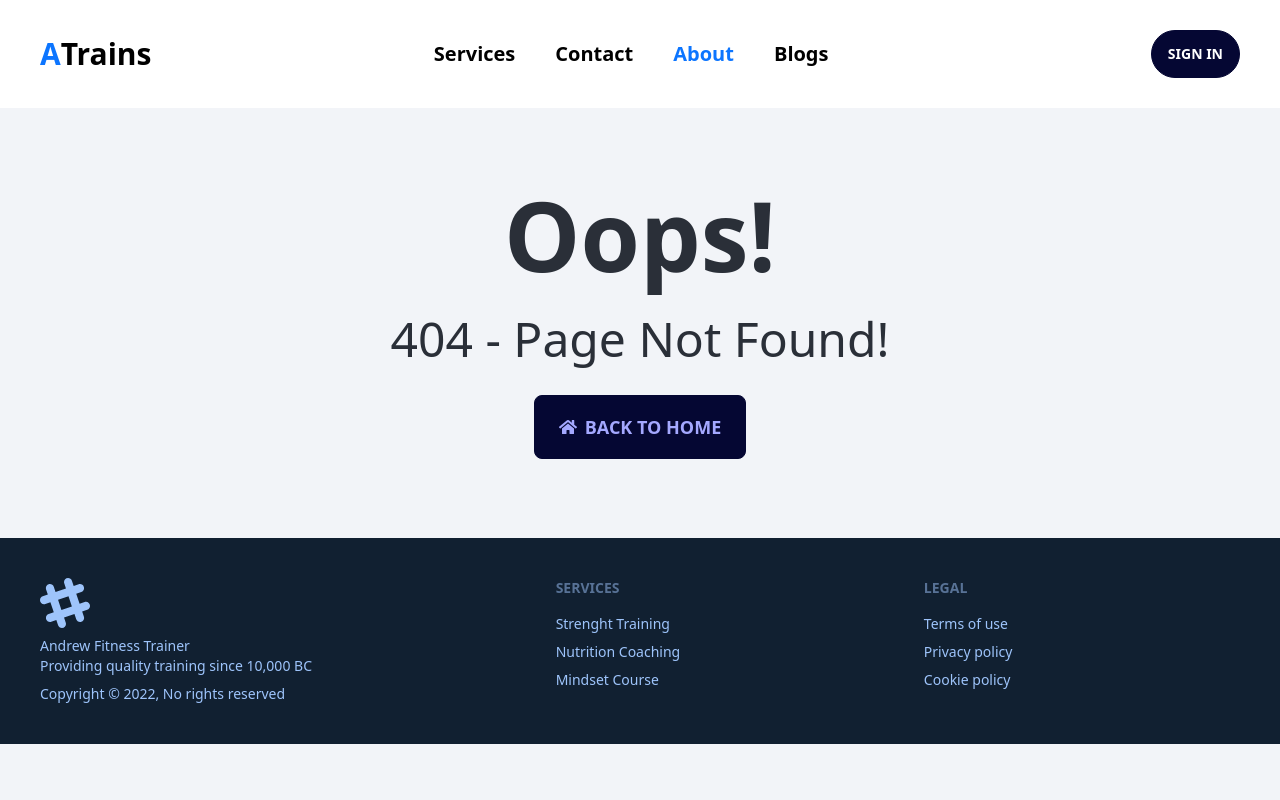
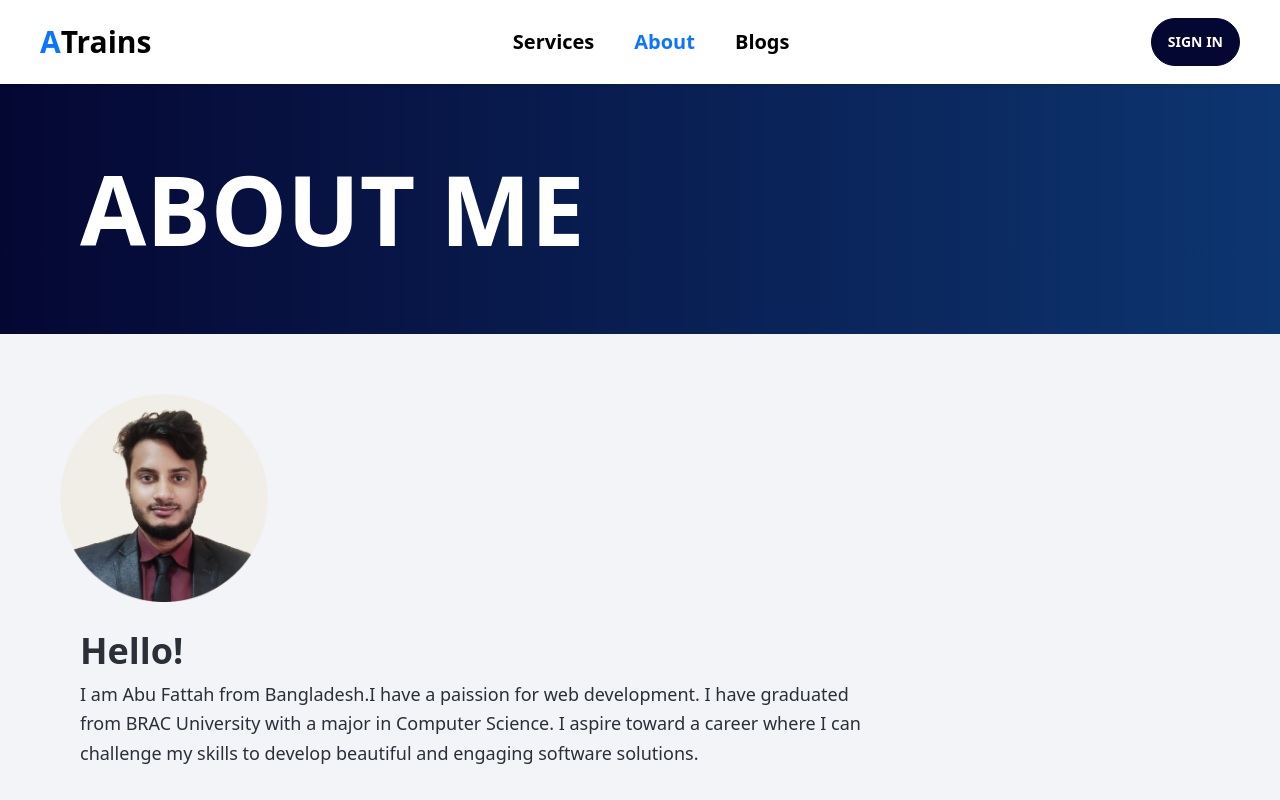
Before and after one commit to AbuFattah/gym-trainer, a React (Vite) app: page /about in a window 1280 px wide. Shown: the top 800 px of the page. Built offline with nearby package versions, Linux system fonts and the light colour scheme; no server answers.

Commit message:
added about me page

```diff
--- a/src/App.jsx
+++ b/src/App.jsx
@@ -14,6 +14,7 @@ import NotFound from "./pages/NotFound";
 import ForgotPassword from "./pages/ForgotPassword";
 import Loading from "./components/Loading";
 import PrivateRoute from "./components/PrivateRoute";
+import About from "./pages/About";
 function App() {
   return (
     <>
@@ -23,6 +24,8 @@ function App() {
         <Route path="/blogs" element={<Blogs />} />
         <Route path="/register" element={<Register />} />
         <Route path="/signin" element={<SignIn />} />
+        <Route path="/about" element={<About />} />
+
         <Route path="/forgot-password" element={<ForgotPassword />} />
 
         <Route
--- a/src/components/ConnectWithMe.jsx
+++ b/src/components/ConnectWithMe.jsx
@@ -5,7 +5,7 @@ import twitter from "../assets/images/twitter.png";
 import linkedin from "../assets/images/linkedin.png";
 const ConnectWithMe = () => {
   return (
-    <div className="bg-slate-200">
+    <div className="bg-slate-200 shadow">
       <div className="container mx-auto p-10">
         <h1 className="text-center text-4xl  mb-5 text-lightBlue">
           CONNECT WITH ME
--- a/src/components/Footer.jsx
+++ b/src/components/Footer.jsx
@@ -5,7 +5,7 @@ import { HashLink } from "react-router-hash-link/dist/react-router-hash-link.cjs
 const Footer = () => {
   const footerYear = new Date().getFullYear();
   return (
-    <footer className="footer p-10 bg-neutral text-accent">
+    <footer className="footer p-10  lg:pl-52 bg-neutral text-accent">
       <div>
         <svg
           width="50"
--- a/src/components/Header.jsx
+++ b/src/components/Header.jsx
@@ -14,8 +14,8 @@ const Header = () => {
 
   return (
     <>
-      <header className="text-black sticky w-full top-0 z-20 bg-white">
-        <div className="container py-5 px-10 mx-auto flex  gap-10  justify-between items-center">
+      <header className="shadow text-black sticky w-full top-0 z-20 bg-white">
+        <div className="container py-2 px-10 mx-auto flex  gap-10  justify-between items-center">
           <HashLink to="/#" className="text-3xl font-semibold">
             <span className="text-secondary font-bold">A</span>Trains
           </HashLink>
@@ -40,7 +40,7 @@ const Header = () => {
                   Services
                 </HashLink>
               </li>
-              <li>
+              {/* <li>
                 <Link
                   className={`hover:text-secondary duration-200 ease-in ${
                     location.pathname === "/contact"
@@ -51,7 +51,7 @@ const Header = () => {
                 >
                   Contact
                 </Link>
-              </li>
+              </li> */}
               <li>
                 <Link
                   className={`hover:text-secondary duration-200 ease-in ${
@@ -76,11 +76,6 @@ const Header = () => {
                   Blogs
                 </Link>
               </li>
-              <li>
-                <button className="inline md:hidden btn btn-info text-white btn-md rounded">
-                  Sign In
-                </button>
-              </li>
             </ul>
           </nav>
           <button
@@ -92,7 +87,7 @@ const Header = () => {
               }
               navigate("/signin");
             }}
-            className="btn btn-primary text-white btn-md rounded-full"
+            className="btn btn-primary btn-sm  text-white md:btn-md rounded-full"
           >
             {user ? "Sign Out" : "Sign In"}
           </button>
--- a/src/index.css
+++ b/src/index.css
@@ -15,6 +15,13 @@
   }
 }
 
+.about-div {
+  background-image: linear-gradient(90deg, #666, white);
+  display: inline-block;
+  -webkit-background-clip: text;
+  background-clip: text;
+  color: transparent;
+}
 html {
   scroll-behavior: smooth;
 }
--- a/src/pages/About.jsx
+++ b/src/pages/About.jsx
@@ -1,9 +1,40 @@
 import React from "react";
-
+import profileImg from "../assets/images/profile-img.png";
 const About = () => {
   return (
     <div>
-      <h1>About</h1>
+      <div
+        style={{
+          background: "rgb(5,7,51)",
+          background:
+            "linear-gradient(90deg, rgba(5,7,51,1) 0%, rgba(13,53,112,1) 100%)",
+        }}
+        className="h-[150px] md:h-[250px] flex flex-col justify-center mdjustify-end p-10"
+      >
+        <div className="container mx-auto p-10">
+          <h1 className=" text-white text-4xl   md:text-8xl  font-semibold">
+            ABOUT ME
+          </h1>
+        </div>
+      </div>
+
+      <div className="container mx-auto p-10">
+        <div className="">
+          <div className=" p-5 ">
+            <img className="w-52" src={profileImg} alt="" />
+          </div>
+          <div className="pl-5 md:pl-10">
+            <h1 className="text-4xl font-semibold leading-relaxed ">Hello!</h1>
+
+            <p className="max-w-[800px] text-lg leading-relaxed">
+              I am Abu Fattah from Bangladesh.I have a paission for web
+              development. I have graduated from BRAC University with a major in
+              Computer Science. I aspire toward a career where I can challenge
+              my skills to develop beautiful and engaging software solutions.
+            </p>
+          </div>
+        </div>
+      </div>
     </div>
   );
 };
--- a/src/pages/Blogs.jsx
+++ b/src/pages/Blogs.jsx
@@ -1,11 +1,16 @@
 import React from "react";
+import { Link, useNavigate } from "react-router-dom";
 
 const Blogs = () => {
+  const navigate = useNavigate();
   return (
     <div
       style={{ minHeight: "calc(100vh - 108px)", lineHeight: "36px" }}
       className="container mx-auto  px-8 text-xl  max-w-[750px] "
     >
+      <button className="btn btn-ghost my-5" onClick={() => navigate("/")}>
+        Go Home
+      </button>
       <div className="my-10">
         <h1 className="font-semibold text-4xl my-8">
           Difference between authorization and authentication?
--- a/src/pages/NotFound.jsx
+++ b/src/pages/NotFound.jsx
@@ -4,7 +4,7 @@ import { Link } from "react-router-dom";
 function NotFound() {
   return (
     <div
-      style={{ minHeight: "calc(100vh - 370px)" }}
+      style={{ minHeight: "calc(100vh - 206px + 84px)" }}
       className=" flex items-center justify-center"
     >
       <div className="max-w-lg mx-auto text-center my-5">
--- a/src/pages/Register.jsx
+++ b/src/pages/Register.jsx
@@ -82,7 +82,7 @@ const Register = () => {
   if (user) {
     console.log("yo");
     toast.success("Registration Successful");
-    navigate("/");
+    navigate(location?.state?.from || "/");
   }
 
   if (googleUser) {
--- a/src/pages/SignIn.jsx
+++ b/src/pages/SignIn.jsx
@@ -61,7 +61,7 @@ const Register = () => {
   });
 
   if (firebaseError) {
-    toast.error("Something went wrong");
+    toast.error(firebaseError);
   }
   if (loading || googleLoading) {
     return <Loading />;
```
Also changed, not shown: src/assets/images/profile-img.png (added).
